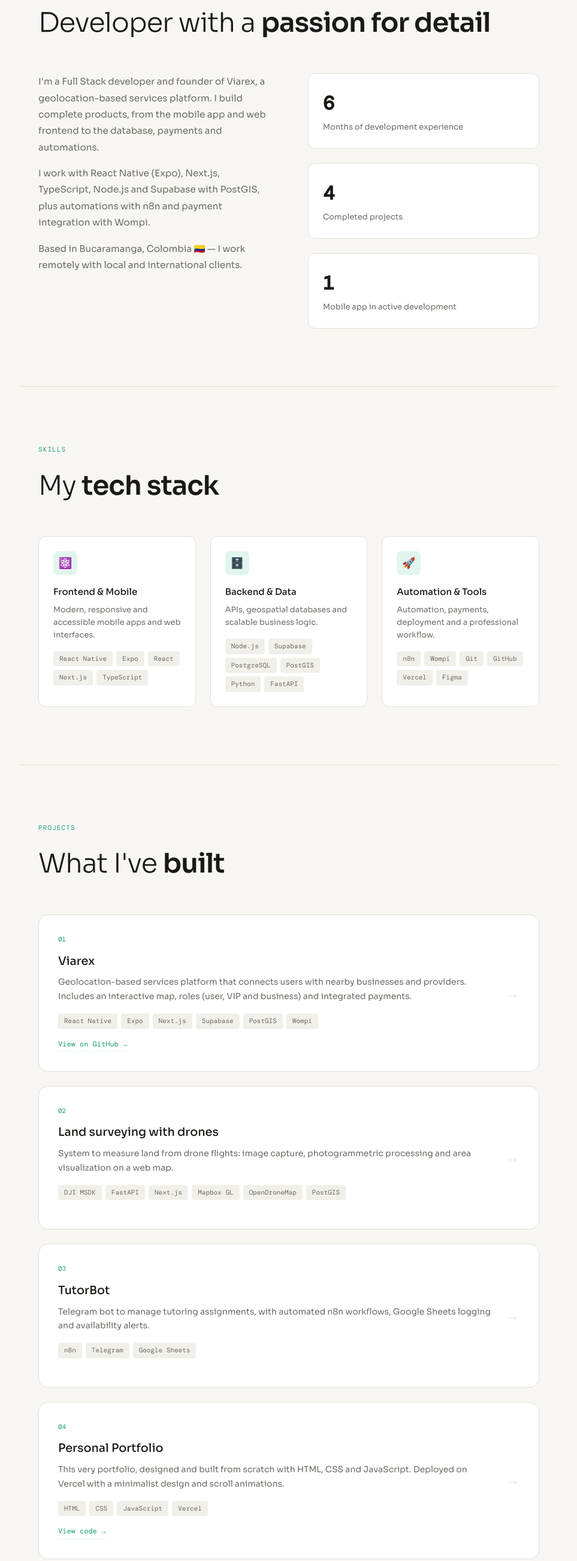
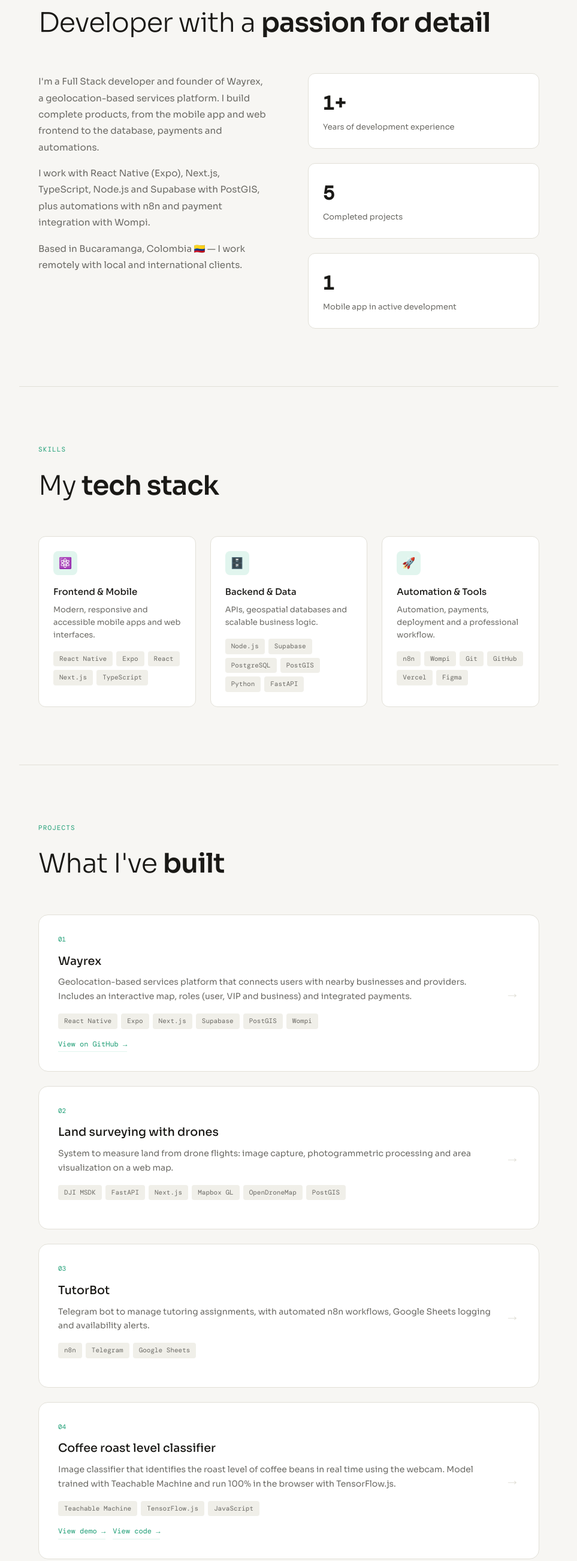
Before and after one commit to isnowyy/portafolio, a plain HTML site: page index.html in a window 1280 px wide. Shown: the part 928-3531 px from the top of the page at 60% size, without its empty margins (158-1121 px from the left). Drawn offline with nearby package versions, Linux system fonts and the light colour scheme.

Commit message:
Actualiza portafolio: Viarex pasa a Wayrex, experiencia 1+ años y nuevo proyecto de café
Co-Authored-By: Claude Sonnet 5.5 <noreply@anthropic.com>
Claude-Session: https://claude.ai/code/session_01QpLxd4EFsNXUXrRhREJ8WB

```diff
--- a/index.html
+++ b/index.html
@@ -162,17 +162,17 @@ nav{padding:.8rem 1rem}
 <h2 class="section-title" data-i18n-html="about.title">Desarrollador con <strong>pasión por el detalle</strong></h2>
 <div class="about-grid">
 <div class="about-text">
-<p data-i18n="about.p1">Soy desarrollador Full Stack y fundador de Viarex, una plataforma de servicios basada en geolocalización. Construyo productos completos, desde la app móvil y el frontend web hasta la base de datos, los pagos y las automatizaciones.</p>
+<p data-i18n="about.p1">Soy desarrollador Full Stack y fundador de Wayrex, una plataforma de servicios basada en geolocalización. Construyo productos completos, desde la app móvil y el frontend web hasta la base de datos, los pagos y las automatizaciones.</p>
 <p data-i18n="about.p2">Trabajo con React Native (Expo), Next.js, TypeScript, Node.js y Supabase con PostGIS, además de automatizaciones con n8n e integración de pagos con Wompi.</p>
 <p data-i18n="about.p3">Basado en Bucaramanga, Colombia 🇨🇴 — trabajo con clientes locales e internacionales de forma remota.</p>
 </div>
 <div class="stats">
 <div class="stat">
-<div class="stat-num">6</div>
-<div class="stat-label" data-i18n="stat.1">Meses de experiencia en desarrollo</div>
+<div class="stat-num">1+</div>
+<div class="stat-label" data-i18n="stat.1">Años de experiencia en desarrollo</div>
 </div>
 <div class="stat">
-<div class="stat-num">4</div>
+<div class="stat-num">5</div>
 <div class="stat-label" data-i18n="stat.2">Proyectos completados</div>
 </div>
 <div class="stat">
@@ -242,7 +242,7 @@ nav{padding:.8rem 1rem}
 <div class="project-card">
 <div>
 <div class="project-num">01</div>
-<div class="project-name">Viarex</div>
+<div class="project-name">Wayrex</div>
 <div class="project-desc" data-i18n="projects.1.desc">Plataforma de servicios basada en geolocalización que conecta usuarios con negocios y proveedores cercanos. Incluye mapa interactivo, roles (usuario, VIP y negocio) y pagos integrados.</div>
 <div class="tags" style="margin-bottom:1rem">
 <span class="tag">React Native</span><span class="tag">Expo</span><span class="tag">Next.js</span><span class="tag">Supabase</span><span class="tag">PostGIS</span><span class="tag">Wompi</span>
@@ -281,6 +281,22 @@ nav{padding:.8rem 1rem}
 <div class="project-card">
 <div>
 <div class="project-num">04</div>
+<div class="project-name" data-i18n="projects.5.name">Clasificador de tostado de café</div>
+<div class="project-desc" data-i18n="projects.5.desc">Clasificador de imágenes que identifica el nivel de tostado del grano de café en tiempo real con la webcam. Modelo entrenado con Teachable Machine y ejecutado 100% en el navegador con TensorFlow.js.</div>
+<div class="tags" style="margin-bottom:1rem">
+<span class="tag">Teachable Machine</span><span class="tag">TensorFlow.js</span><span class="tag">JavaScript</span>
+</div>
+<div class="project-links">
+<a href="https://isnowyy.github.io/clasificador-tostado-cafe/" target="_blank" rel="noopener" class="project-link" data-i18n="projects.5.demo">Ver demo →</a>
+<a href="https://github.com/isnowyy/clasificador-tostado-cafe" target="_blank" rel="noopener" class="project-link" data-i18n="projects.5.link">Ver código →</a>
+</div>
+</div>
+<div class="project-arrow">→</div>
+</div>
+
+<div class="project-card">
+<div>
+<div class="project-num">05</div>
 <div class="project-name" data-i18n="projects.4.name">Portafolio Personal</div>
 <div class="project-desc" data-i18n="projects.4.desc">Este mismo portafolio, diseñado y desarrollado desde cero con HTML, CSS y JavaScript. Desplegado en Vercel con diseño minimalista y animaciones al hacer scroll.</div>
 <div class="tags" style="margin-bottom:1rem">
@@ -334,10 +350,10 @@ en: {
 'hero.cta1':'View my projects','hero.cta2':'Get in touch',
 'about.label':'About me',
 'about.title':'Developer with a <strong>passion for detail</strong>',
-'about.p1':'I\'m a Full Stack developer and founder of Viarex, a geolocation-based services platform. I build complete products, from the mobile app and web frontend to the database, payments and automations.',
+'about.p1':'I\'m a Full Stack developer and founder of Wayrex, a geolocation-based services platform. I build complete products, from the mobile app and web frontend to the database, payments and automations.',
 'about.p2':'I work with React Native (Expo), Next.js, TypeScript, Node.js and Supabase with PostGIS, plus automations with n8n and payment integration with Wompi.',
 'about.p3':'Based in Bucaramanga, Colombia 🇨🇴 — I work remotely with local and international clients.',
-'stat.1':'Months of development experience','stat.2':'Completed projects','stat.3':'Mobile app in active development',
+'stat.1':'Years of development experience','stat.2':'Completed projects','stat.3':'Mobile app in active development',
 'skills.label':'Skills',
 'skills.title':'My <strong>tech stack</strong>',
 'skills.1.name':'Frontend & Mobile','skills.1.desc':'Modern, responsive and accessible mobile apps and web interfaces.',
@@ -350,6 +366,10 @@ en: {
 'projects.2.name':'Land surveying with drones',
 'projects.2.desc':'System to measure land from drone flights: image capture, photogrammetric processing and area visualization on a web map.',
 'projects.3.desc':'Telegram bot to manage tutoring assignments, with automated n8n workflows, Google Sheets logging and availability alerts.',
+'projects.5.name':'Coffee roast level classifier',
+'projects.5.desc':'Image classifier that identifies the roast level of coffee beans in real time using the webcam. Model trained with Teachable Machine and run 100% in the browser with TensorFlow.js.',
+'projects.5.demo':'View demo →',
+'projects.5.link':'View code →',
 'projects.4.name':'Personal Portfolio',
 'projects.4.desc':'This very portfolio, designed and built from scratch with HTML, CSS and JavaScript. Deployed on Vercel with a minimalist design and scroll animations.',
 'projects.4.link':'View code →',
```
